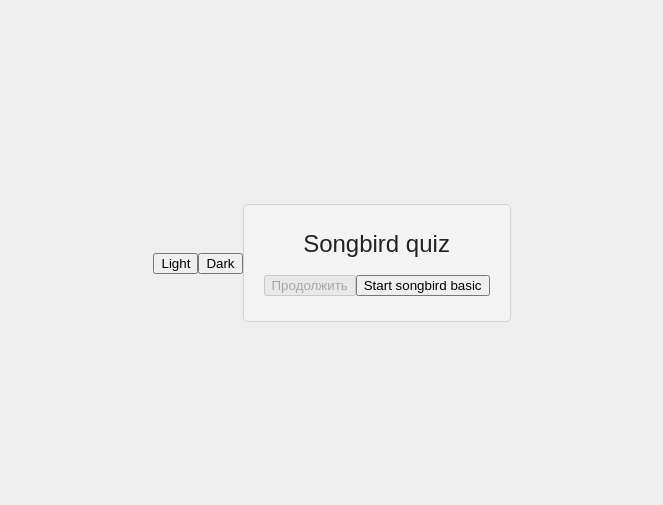
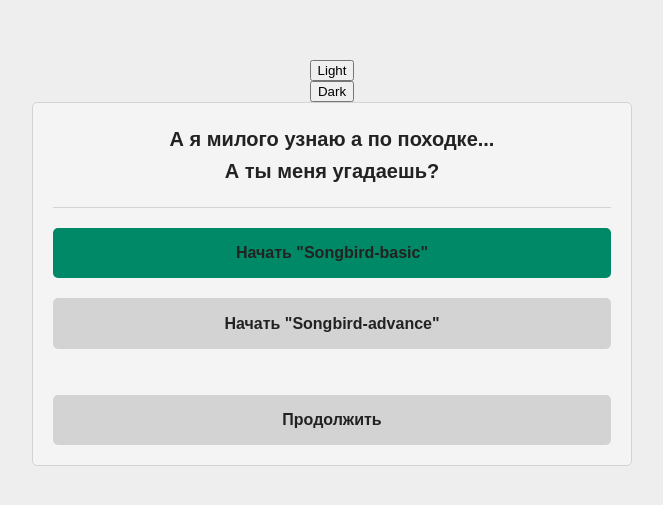
Before and after one commit to RVitaly1978/songbird, a React app: page /promo in a window 1280 px wide. Shown: the part 137-642 px from the top of the page, without its empty margins (308-971 px from the left). Built offline with nearby package versions, Linux system fonts and the light colour scheme.

Commit message:
style: change promo page styles

```diff
--- a/src/components/audio-component/AudioComponent.js
+++ b/src/components/audio-component/AudioComponent.js
@@ -1,14 +1,20 @@
 import React from 'react';
 import styled from 'styled-components';
 
+import { device } from '../../styles/media';
+
 const AudioContainer = styled.p`
-  padding-top: ${props => props.theme.all.padding};
+  margin-top: ${props => props.theme.all.margin};
 
   font-size: inherit;
   line-height: 1;
   font-weight: 700;
 
   user-select: none;
+
+  @media ${device.mobileM} {
+    margin-top: ${props => props.theme.all.marginMobile};
+  }
 `;
 
 const Audio = styled.audio`
--- a/src/components/data-list/DataList.js
+++ b/src/components/data-list/DataList.js
@@ -13,7 +13,7 @@ const DataContainer = styled.ul`
 `;
 
 const DataItem = styled.li`
-  padding: 1.25rem 2.0rem;
+  padding: 1.5rem 2.0rem;
 
   background-color: ${props => props.active
     ? props.theme.main.borderColor
--- a/src/components/game-over/GameOver.js
+++ b/src/components/game-over/GameOver.js
@@ -19,7 +19,7 @@ const GameOverContainer = styled.div`
   border: 1px solid ${props => props.theme.main.borderColor};
   border-radius: ${props => props.theme.all.borderRadius};
 
-  font-size: ${props => props.theme.all.fontSize.large};
+  font-size: ${props => props.theme.all.fontSize.main};
   line-height: 1;
 
   user-select: none;
@@ -27,8 +27,6 @@ const GameOverContainer = styled.div`
   @media ${device.mobileL} {
     margin: ${props => props.theme.all.marginMobile} auto;
     padding: ${props => props.theme.all.paddingMobile};
-
-    font-size: ${props => props.theme.all.fontSize.main};
   }
 `;
 
--- a/src/components/header/Header.js
+++ b/src/components/header/Header.js
@@ -95,7 +95,7 @@ const Header = (props) => {
         <Logo />
         <InfoPanel>
           <Score score={score} maxScore={maxScore} />
-          <StyledLink to='/promo'>Exit</StyledLink>
+          <StyledLink to='/promo'>Х</StyledLink>
         </InfoPanel>
       </TopPanel>
       <PaginationPanel>
--- a/src/components/random-bird/RandomBird.js
+++ b/src/components/random-bird/RandomBird.js
@@ -36,6 +36,10 @@ const QuestionContainer = styled.div`
   @media ${device.mobileL} {
     margin: ${props => props.theme.all.margin} 0 0 0;
   }
+
+  @media ${device.mobileM} {
+    margin: ${props => props.theme.all.marginMobile} 0 0 0;
+  }
 `;
 
 RandomBirdContainer.displayName = 'RandomBirdContainerStyled';
--- a/src/components/title-component/TitleComponent.js
+++ b/src/components/title-component/TitleComponent.js
@@ -1,5 +1,7 @@
 import React from 'react';
 import styled from 'styled-components';
+
+import { device } from '../../styles/media';
 
 const TitleContainer = styled.p`
   padding-bottom: ${props => props.theme.all.padding};
@@ -10,9 +12,17 @@ const TitleContainer = styled.p`
   line-height: 1;
   font-weight: 700;
   color: ${props => props.theme.secondary.color};
-  letter-spacing: 0.25rem;
+  letter-spacing: 0.1rem;
 
   user-select: none;
+
+  @media ${device.mobileL} {
+    text-align: center;
+  }
+
+  @media ${device.mobileM} {
+    padding-bottom: ${props => props.theme.all.paddingMobile};
+  }
 `;
 
 TitleContainer.displayName = 'TitleContainerStyled';
--- a/src/pages/home-page/Home.js
+++ b/src/pages/home-page/Home.js
@@ -4,6 +4,7 @@ import styled from 'styled-components';
 import { connect } from 'react-redux';
 
 import { device } from '../../styles/media';
+import { fadeInAnimation } from '../../styles/animation';
 
 import Header from '../../components/header';
 import RandomBird from '../../components/random-bird';
@@ -25,6 +26,8 @@ const HomePage = styled.div`
   padding: ${props => props.theme.all.padding} 0;
 
   user-select: none;
+
+  animation: ${fadeInAnimation} 0.3s linear;
 
   @media ${device.mobileL} {
     padding: ${props => props.theme.all.paddingMobile} 0;
@@ -156,7 +159,7 @@ const Home = ({ hasCorrect, activeLevel, score, maxScore, nextLevel, restartGame
         </RowLayout>
         <NextButton
           id='next'
-          label='Next Level'
+          label='Следующий уровень'
           isDisabled={!hasCorrect}
           onClick={handleNextLevelClick}
         />
--- a/src/pages/promo-page/Promo.js
+++ b/src/pages/promo-page/Promo.js
@@ -1,23 +1,36 @@
 import React, { useState } from 'react';
-import { Link } from 'react-router-dom';
 import { useHistory } from 'react-router-dom';
 import styled from 'styled-components';
 import { connect } from 'react-redux';
 
+import { device } from '../../styles/media';
 import { lightTheme, darkTheme } from '../../styles/theme';
+import { fadeInAnimation } from '../../styles/animation';
+
+import Button from '../../components/button';
 
 const PromoPage = styled.div`
   display: flex;
+  flex-direction: column;
   align-items: center;
   justify-content: center;
 
   width: 100%;
-  height: 100vh;
+  height: 100%;
+  min-height: 100vh;
+  padding: ${props => props.theme.all.padding} 0;
 
   user-select: none;
+
+  animation: ${fadeInAnimation} 0.3s linear;
+
+  @media ${device.mobileL} {
+    padding: ${props => props.theme.all.paddingMobile} 0;
+  }
 `;
 
 const PromoContent = styled.div`
+  width: 100%;
   max-width: 60rem;
   padding: ${props => props.theme.all.padding};
 
@@ -25,39 +38,67 @@ const PromoContent = styled.div`
   border: 1px solid ${props => props.theme.main.borderColor};
   border-radius: ${props => props.theme.all.borderRadius};
 
-  font-size: ${props => props.theme.all.fontSize.large};
+  font-size: ${props => props.theme.all.fontSize.main};
   line-height: 1.6;
   text-align: center;
 
   pointer-events: ${props => props.disabled ? 'none' : 'unset'};
+
+  @media ${device.mobileL} {
+    width: ${props => props.theme.all.paddingMobile} 0;
+    padding: ${props => props.theme.all.paddingMobile};
+  }
 `;
 
-const StyledLink = styled(Link)`
-  padding: 0.5rem 1rem;
+const PromoTitle = styled.p`
+  width: 100%;
+  padding-bottom: ${props => props.theme.all.padding};
 
-  background-color: ${props => props.theme.secondary.color};
-  border-radius: ${props => props.theme.all.borderRadius};
+  border-bottom: 1px solid ${props => props.theme.main.borderColor};
 
-  color: inherit;
+  font-size: 1.25em;
+  line-height: 1.6;
+  font-weight: 700;
+  text-align: center;
 
-  font: inherit;
-  font-weight: 500;
-  text-decoration: none;
+  @media ${device.mobileL} {
+    padding-bottom: ${props => props.theme.all.paddingMobile};
+  }
+`;
 
-  transition: background-color 0.3s linear;
+const PromoButton = styled(Button)`
+  margin-top: ${props => props.theme.all.margin};
 
-  cursor: pointer;
+  @media ${device.mobileL} {
+    margin-top: ${props => props.theme.all.marginMobile};
+  }
+`;
 
-  @media (pointer: fine) {
-    :hover {
-      background-color: ${props => props.theme.secondary.hoverColor};
-    }
-  }
+const PromoModal = styled.div`
+  position: absolute;
+  top: 0;
+  left: 0;
+  width: 100%;
+  height: 100%;
+  z-index: 1;
+
+  display: flex;
+  flex-direction: column;
+  align-items: center;
+  justify-content: center;
+
+  user-select: none;
+
+  background-color: ${props => props.theme.main.bodyColor};
+
+  animation: ${fadeInAnimation} 0.3s linear;
 `;
 
 PromoPage.displayName = 'PromoPageStyled';
 PromoContent.displayName = 'PromoContentStyled';
-StyledLink.displayName = 'StyledLinkStyled';
+PromoTitle.displayName = 'PromoTitleStyled';
+PromoButton.displayName = 'PromoButtonStyled';
+PromoModal.displayName = 'PromoModalStyled';
 
 const mapStateToProps = ({ data }) => {
   return {
@@ -94,7 +135,7 @@ const Promo = ({ setTheme, newGameBirdsBasic, data }) => {
       } else {
         setIsMessage(true);
       }
-    } else if (id === 'continue') {
+    } else if (id === 'CONTINUE') {
       history.push('/');
     }
   };
@@ -105,17 +146,31 @@ const Promo = ({ setTheme, newGameBirdsBasic, data }) => {
     if (id === 'NEW_GAME_BIRDS_BASIC') {
       newGameBirdsBasic();
       history.push('/');
-    } else if (id === 'continue') {
+    } else if (id === 'CONTINUE') {
       history.push('/');
     }
   };
 
   const messageElement = (
-    <div>
-      У вас есть начатая игра. Вы хотите начать новую или продолжить начатую?
-      <button id={'continue'} onClick={handleMessageSelect}>Продолжить</button>
-      <button id={'NEW_GAME_BIRDS_BASIC'} onClick={handleMessageSelect}>Начать новую игру</button>
-    </div>
+    <PromoModal>
+      <PromoContent>
+        <PromoTitle>
+          {'У вас есть начатая игра.'}
+          <br />
+          {'Вы хотите начать новую или продолжить начатую?'}
+        </PromoTitle>
+        <PromoButton
+          id='CONTINUE'
+          label='Продолжить?'
+          onClick={handleMessageSelect}
+        />
+        <PromoButton
+          id='NEW_GAME_BIRDS_BASIC'
+          label='Начать новую игру?'
+          onClick={handleMessageSelect}
+        />
+      </PromoContent>
+    </PromoModal>
   );
 
   return (
@@ -124,10 +179,29 @@ const Promo = ({ setTheme, newGameBirdsBasic, data }) => {
       <button id={'light'} onClick={handleThemeChange}>Light</button>
       <button id={'dark'} onClick={handleThemeChange}>Dark</button>
       <PromoContent disabled={isMessage}>
-        <p>Songbird quiz</p>
-        <button id={'continue'} onClick={handleGameSelect} disabled={!data.length}>Продолжить</button>
-        <button id={'NEW_GAME_BIRDS_BASIC'} onClick={handleGameSelect}>Start songbird basic</button>
-        {/* <StyledLink to='/home'>Start songbird basic</StyledLink> */}
+        <PromoTitle>
+          {'А я милого узнаю а по походке...'}
+          <br />
+          {'А ты меня угадаешь?'}
+        </PromoTitle>
+        <PromoButton
+          id='NEW_GAME_BIRDS_BASIC'
+          label='Начать "Songbird-basic"'
+          onClick={handleGameSelect}
+        />
+        <PromoButton
+          id='NEW_GAME_BIRDS_BASIC'
+          label='Начать "Songbird-advance"'
+          isDisabled={true}
+          onClick={handleGameSelect}
+        />
+        <br />
+        <PromoButton
+          id='CONTINUE'
+          label='Продолжить'
+          onClick={handleGameSelect}
+          isDisabled={!data.length}
+        />
       </PromoContent>
     </PromoPage>
   );
```
Also changed, not shown: src/components/data-info/DataInfo.js (+49 -7 lines).
